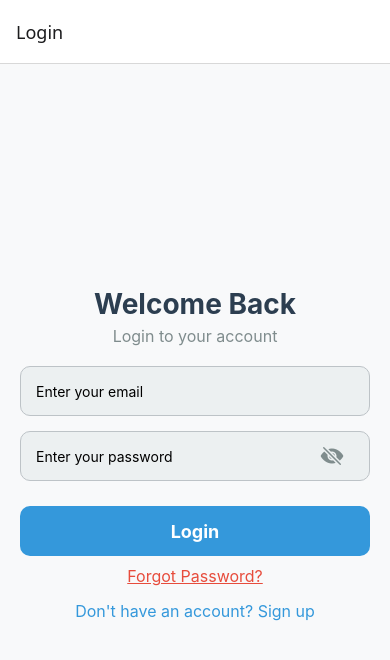
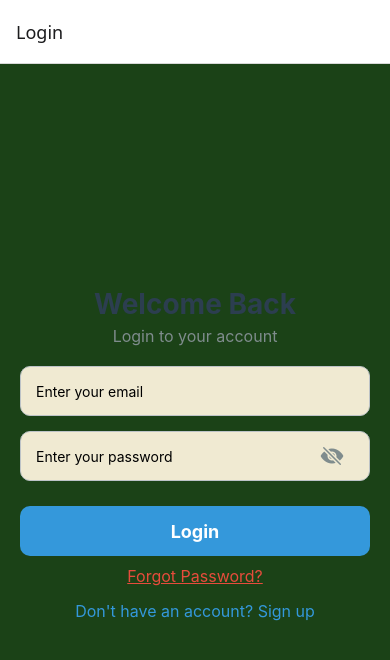
Before and after one commit to n-krishna/RecipeApp, a React Native app: screen /Login in a window 390 px wide. Shown: the top 660 px of the page. Built offline with nearby package versions, Linux system fonts and the light colour scheme.

Commit message:
updated styles

```diff
--- a/screens/LoginScreen.js
+++ b/screens/LoginScreen.js
@@ -134,7 +134,7 @@ const styles = StyleSheet.create({
     flex: 1,
     justifyContent: "center",
     alignItems: "center",
-    backgroundColor: "#f8f9fa",
+    backgroundColor: "#1B4217",
     paddingHorizontal: 20,
   },
   title: {
@@ -156,7 +156,7 @@ const styles = StyleSheet.create({
     borderRadius: 10,
     paddingHorizontal: 15,
     marginBottom: 15,
-    backgroundColor: "#ecf0f1",
+    backgroundColor: "#F0EAD2",
   },
   passwordContainer: {
     width: "100%",
@@ -167,7 +167,7 @@ const styles = StyleSheet.create({
     flexDirection: "row",
     alignItems: "center",
     paddingHorizontal: 15,
-    backgroundColor: "#ecf0f1",
+    backgroundColor: "#F0EAD2",
     marginBottom: 15,
   },
   passwordInput: {
@@ -211,7 +211,7 @@ const styles = StyleSheet.create({
   },
   modalView: {
     width: "90%",
-    backgroundColor: "#fff",
+    backgroundColor: "#F0EAD2",
     borderRadius: 15,
     padding: 20,
     alignItems: "center",
```
